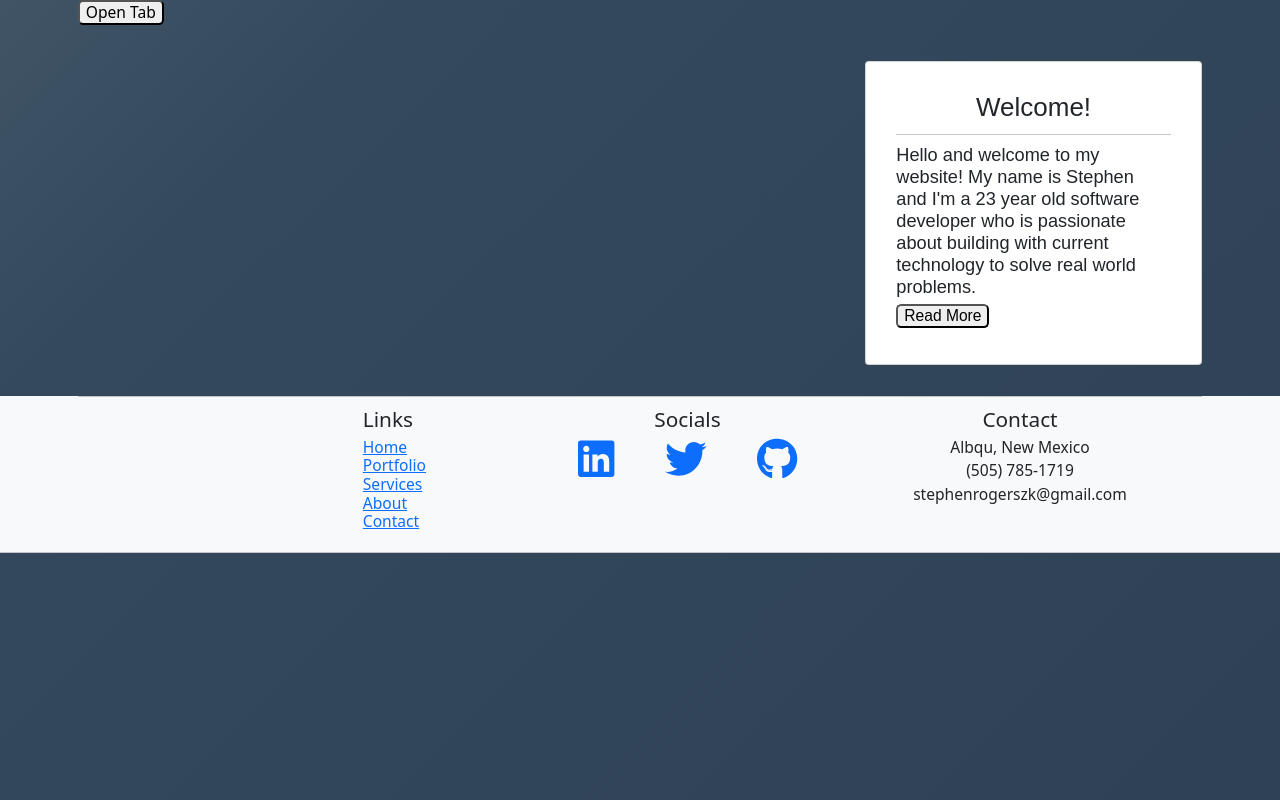
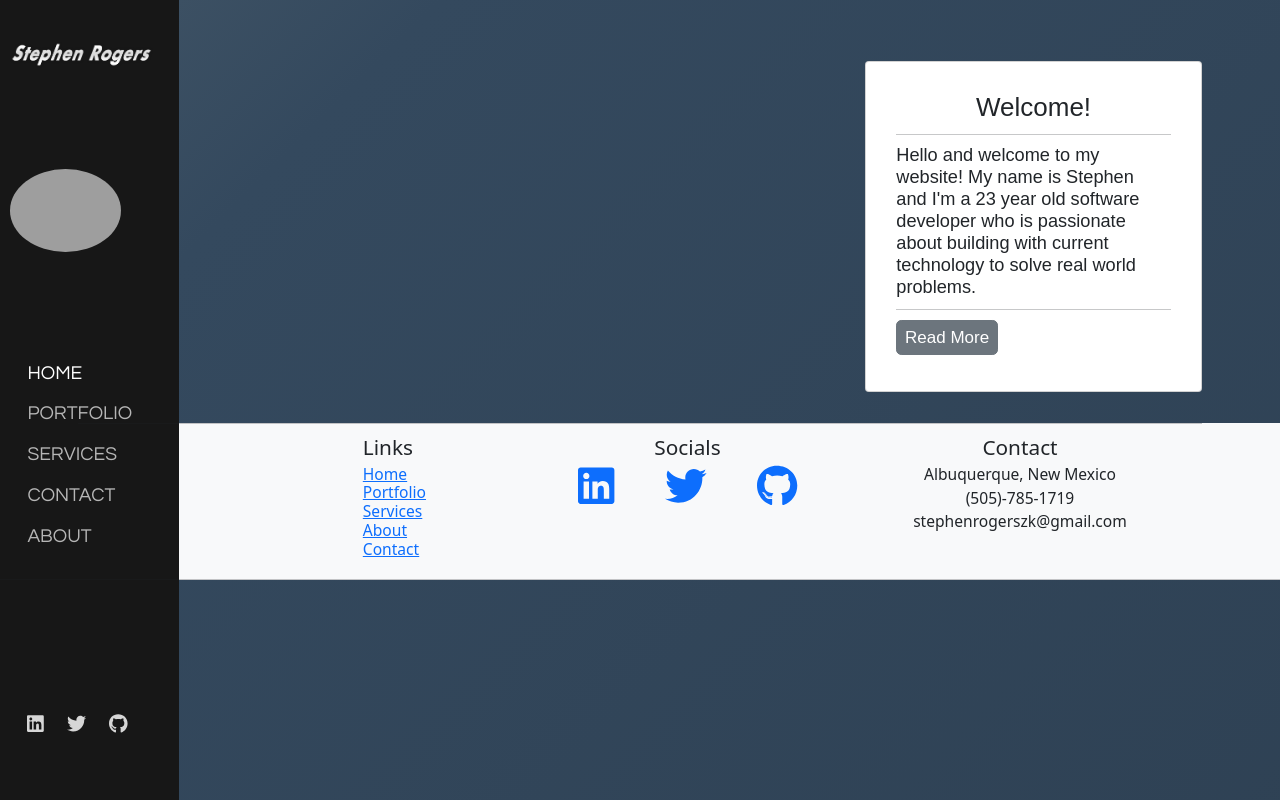
Before and after one commit to srcodes12/Portfolio-Project, a React (Create React App) app: page / in a window 1280 px wide. Built offline with nearby package versions, Linux system fonts and the light colour scheme; grey boxes are pictures that could not be loaded.

Commit message:
Fixed button and more

```diff
--- a/src/Pages/HomePage.js
+++ b/src/Pages/HomePage.js
@@ -51,7 +51,14 @@ const HomePage = () => {
           ) : (
             <CardText className='h3' style={{ width: '90%', alignItems: 'center' }}>{`Hello and welcome to my website! My name is Stephen and I'm a 23 year old software developer who is passionate about building with current technology to solve real world problems. I have a deep understanding of software development principles, best practices, and modern technologies, and I strive to create meaningful and impactful software solutions that not only meet the needs of clients and end users. Thank you for stopping by and please don't hesitate to reach out to me with any questions or inquiries.`}</CardText>
           )}
-              <button className='h4 rounded-3' onClick={toggleCollapse}>{isCollapsed ? 'Read More' : 'Read Less'}</button>
+          <hr></hr>
+          <Button
+              className='h1 rounded-3'
+              onClick={toggleCollapse}
+              style={{ fontSize: '17px' }}
+            >
+              {isCollapsed ? 'Read More' : 'Read Less'}
+          </Button>
           </CardBody>
         </Card>
       </Container>
--- a/src/componets/Footer/Footer.js
+++ b/src/componets/Footer/Footer.js
@@ -55,10 +55,10 @@ const Footer = () => {
             <h2 className="d-flex justify-content-around">Contact</h2>
             <ul className="list-unstyled">
               <li>
-                <h4>Albqu, New Mexico</h4>
+                <h4>Albuquerque, New Mexico</h4>
               </li>
               <li>
-                <h4>(505) 785-1719</h4>
+                <h4>(505)-785-1719</h4>
               </li>
               <li>
                 <h4>stephenrogerszk@gmail.com</h4>
--- a/src/componets/Header/Header.js
+++ b/src/componets/Header/Header.js
@@ -25,7 +25,7 @@ import {
 } from '@fortawesome/free-brands-svg-icons'
 
 const Header = () => {
-  const [isCollapsed, setIsCollapsed] = useState(true)
+  const [isCollapsed, setIsCollapsed] = useState(false)
 
   const toggleCollapse = () => {
     setIsCollapsed(!isCollapsed)
```
